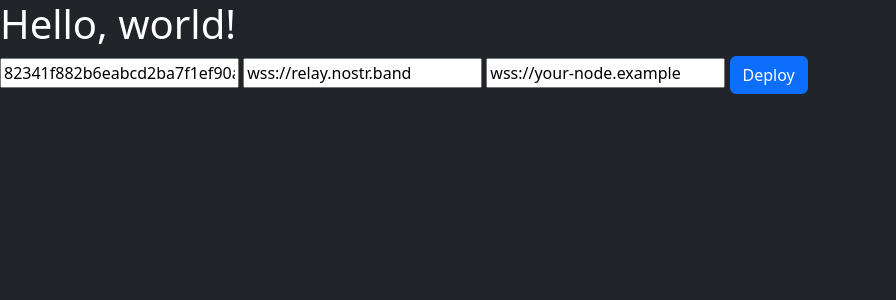
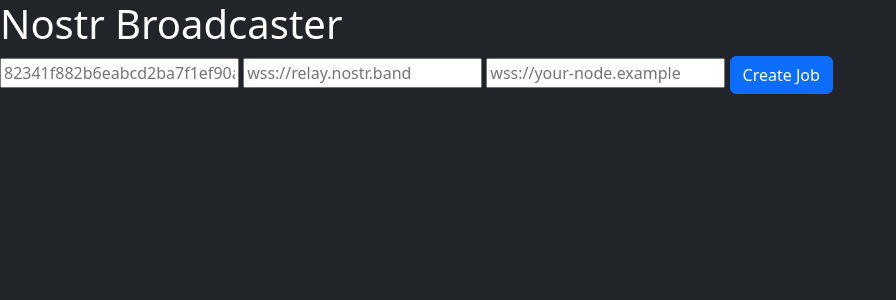
Before and after one commit to mroxso/nostr-broadcaster-k8s, a Flask app: page / in a window 1280 px wide. Shown: the top 300 px of the page, without its empty margins (0-896 px from the left). Run offline with Flask 3, Linux system fonts and the light colour scheme.

Commit message:
small ui changes

```diff
--- a/server/templates/sites/index.html
+++ b/server/templates/sites/index.html
@@ -7,12 +7,12 @@
     <link href="https://cdn.jsdelivr.net/npm/bootstrap@5.3.0-alpha3/dist/css/bootstrap.min.css" rel="stylesheet" integrity="sha384-KK94CHFLLe+nY2dmCWGMq91rCGa5gtU4mk92HdvYe+M/SXH301p5ILy+dN9+nJOZ" crossorigin="anonymous">
   </head>
   <body class="bg-dark text-white">
-    <h1>Hello, world!</h1>
+    <h1>Nostr Broadcaster</h1>
     <form action="/deploy" method="post">
-      <input type="text" name="publickey" value="82341f882b6eabcd2ba7f1ef90aad961cf074af15b9ef44a09f9d2a8fbfbe6a2">
-      <input type="text" name="from_relays" value="wss://relay.nostr.band">
-      <input type="text" name="to_relay" value="wss://your-node.example">
-      <button type="submit" class="btn btn-primary">Deploy</button>
+      <input type="text" name="publickey" placeholder="82341f882b6eabcd2ba7f1ef90aad961cf074af15b9ef44a09f9d2a8fbfbe6a2">
+      <input type="text" name="from_relays" placeholder="wss://relay.nostr.band">
+      <input type="text" name="to_relay" placeholder="wss://your-node.example">
+      <button type="submit" class="btn btn-primary">Create Job</button>
     </form>
     <script src="https://cdn.jsdelivr.net/npm/bootstrap@5.3.0-alpha3/dist/js/bootstrap.bundle.min.js" integrity="sha384-ENjdO4Dr2bkBIFxQpeoTz1HIcje39Wm4jDKdf19U8gI4ddQ3GYNS7NTKfAdVQSZe" crossorigin="anonymous"></script>
     <script src="https://cdn.jsdelivr.net/npm/@popperjs/core@2.11.7/dist/umd/popper.min.js" integrity="sha384-zYPOMqeu1DAVkHiLqWBUTcbYfZ8osu1Nd6Z89ify25QV9guujx43ITvfi12/QExE" crossorigin="anonymous"></script>
```
